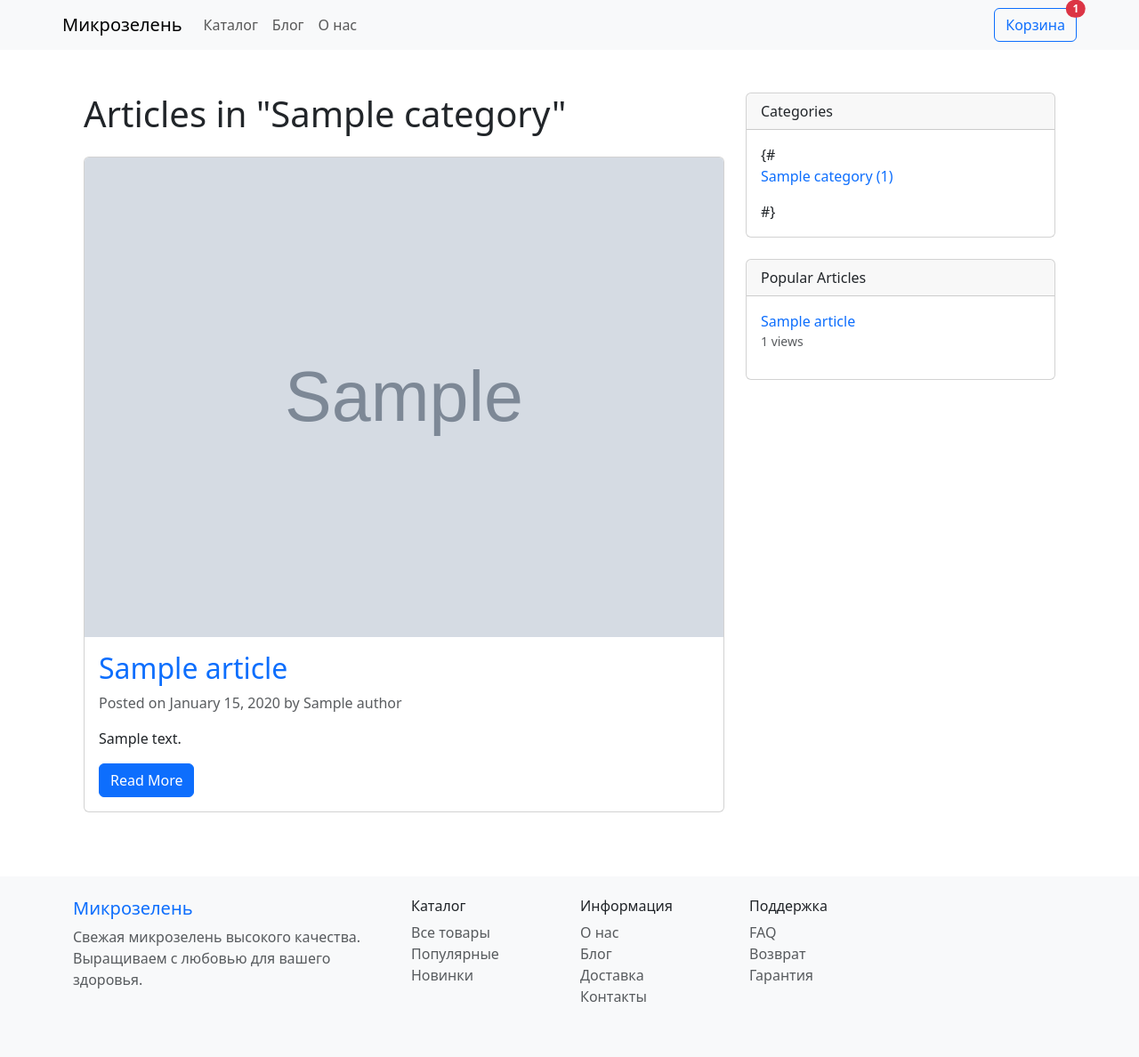
After one commit to vld-bgdn/store_of_seeds, a Django app: template templates/blog/category_article_list.html in a window 1280 px wide. The commit adds this page. Shown: the whole page at 89% size. Run offline with Django 5.2, Linux system fonts and the light colour scheme; the template is opened without the code that fills it: most values are stand-ins (such as "Sample title", 1, 10 or a date in 2020); grey boxes marked "Sample" are stand-in pictures.

Commit message:
update blog and pages app, fix model and templates

```diff
--- a/apps/pages/models.py
+++ b/apps/pages/models.py
@@ -1,6 +1,7 @@
 from django.db import models
 from django.utils.translation import gettext_lazy as _
 from model_utils.models import TimeStampedModel
+from django_ckeditor_5.fields import CKEditor5Field
 
 
 class Page(TimeStampedModel):
@@ -8,7 +9,8 @@ class Page(TimeStampedModel):
 
     title = models.CharField(_("title"), max_length=200)
     slug = models.SlugField(_("slug"), max_length=200, unique=True)
-    content = models.TextField(_("content"))
+    # content = models.TextField(_("content"))
+    content = CKEditor5Field(_("content"), config_name="extends")
     is_active = models.BooleanField(_("is active"), default=True)
     meta_title = models.CharField(_("meta title"), max_length=200, blank=True)
     meta_description = models.TextField(_("meta description"), blank=True)
--- /dev/null
+++ b/templates/blog/_sidebar.html
@@ -0,0 +1,34 @@
+<div class="card mb-4">
+    <div class="card-header">
+        Categories
+    </div>
+    <div class="card-body">
+        {# <ul class="list-unstyled">
+            {% for category in categories %}
+            <li class="mb-2">
+                <a href="{% url 'blog:category_article_list' category.slug %}" class="text-decoration-none">
+                    {{ category.name }} ({{ category.article_count }})
+                </a>
+            </li>
+            {% endfor %}
+        </ul> #}
+    </div>
+</div>
+
+<div class="card">
+    <div class="card-header">
+        Popular Articles
+    </div>
+    <div class="card-body">
+        <ul class="list-unstyled">
+            {% for article in popular_articles %}
+            <li class="mb-2">
+                <a href="{% url 'blog:article_detail' article.slug %}" class="text-decoration-none">
+                    {{ article.title }}
+                </a>
+                <small class="text-muted d-block">{{ article.view_count }} views</small>
+            </li>
+            {% endfor %}
+        </ul>
+    </div>
+</div>
--- /dev/null
+++ b/templates/blog/category_article_list.html
@@ -0,0 +1,41 @@
+{% extends "base.html" %}
+
+{% block title %}{{ category.name }} Articles - Microgreens Store{% endblock %}
+
+{% block content %}
+<div class="container my-5">
+    <div class="row">
+        <div class="col-lg-8">
+            <h1 class="mb-4">Articles in "{{ category.name }}"</h1>
+
+            {% for article in articles %}
+            <div class="card mb-4">
+                {% if article.image %}
+                <img src="{{ article.image.url }}" class="card-img-top" alt="{{ article.title }}">
+                {% endif %}
+                <div class="card-body">
+                    <h2 class="card-title">
+                        <a href="{% url 'blog:article_detail' article.slug %}" class="text-decoration-none">
+                            {{ article.title }}
+                        </a>
+                    </h2>
+                    <p class="text-muted">
+                        Posted on {{ article.published_at|date:"F j, Y" }} by {{ article.author.get_full_name }}
+                    </p>
+                    <p class="card-text">{{ article.short_description }}</p>
+                    <a href="{% url 'blog:article_detail' article.slug %}" class="btn btn-primary">
+                        Read More
+                    </a>
+                </div>
+            </div>
+            {% endfor %}
+
+            {% include 'includes/_pagination.html' %}
+        </div>
+
+        <div class="col-lg-4">
+            {% include 'blog/_sidebar.html' %}
+        </div>
+    </div>
+</div>
+{% endblock %}
--- a/templates/includes/_header.html
+++ b/templates/includes/_header.html
@@ -10,10 +10,10 @@
                     <a class="nav-link" href="{% url 'products:category_list' %}">Каталог</a>
                 </li>
                 <li class="nav-item">
-                    <a class="nav-link" href="#">Блог</a>
+                    <a class="nav-link" href="{% url 'blog:article_list' %}">Блог</a>
                 </li>
                 <li class="nav-item">
-                    <a class="nav-link" href="#">О нас</a>
+                    <a class="nav-link" href="{% url 'pages:page_detail' slug='o-nas' %}">О нас</a>
                 </li>
             </ul>
             <div class="d-flex">
--- /dev/null
+++ b/templates/includes/_navigation.html
@@ -0,0 +1,3 @@
+<li class="nav-item">
+    <a class="nav-link" href="{% url 'blog:article_list' %}">Blog</a>
+</li>
--- /dev/null
+++ b/templates/includes/_pagination.html
@@ -0,0 +1,37 @@
+{% if page_obj.has_other_pages %}
+<nav aria-label="Page navigation">
+    <ul class="pagination justify-content-center">
+        {% if page_obj.has_previous %}
+        <li class="page-item">
+            <a class="page-link" href="?page={{ page_obj.previous_page_number }}" aria-label="Previous">
+                <span aria-hidden="true">&laquo;</span>
+            </a>
+        </li>
+        {% else %}
+        <li class="page-item disabled">
+            <span class="page-link">&laquo;</span>
+        </li>
+        {% endif %}
+
+        {% for i in page_obj.paginator.page_range %}
+        {% if page_obj.number == i %}
+        <li class="page-item active"><span class="page-link">{{ i }}</span></li>
+        {% else %}
+        <li class="page-item"><a class="page-link" href="?page={{ i }}">{{ i }}</a></li>
+        {% endif %}
+        {% endfor %}
+
+        {% if page_obj.has_next %}
+        <li class="page-item">
+            <a class="page-link" href="?page={{ page_obj.next_page_number }}" aria-label="Next">
+                <span aria-hidden="true">&raquo;</span>
+            </a>
+        </li>
+        {% else %}
+        <li class="page-item disabled">
+            <span class="page-link">&raquo;</span>
+        </li>
+        {% endif %}
+    </ul>
+</nav>
+{% endif %}
```
Also changed, not shown: apps/blog/urls.py (added, +14 -0 lines), apps/blog/views.py (added, +88 -0 lines), config/urls.py (+7 -4 lines), templates/blog/article_detail.html (added, +79 -0 lines), templates/blog/article_list.html (added, +78 -0 lines), apps/blog/migrations/0002_delete_articlecategory.py (added), apps/pages/migrations/0002_alter_page_content.py (added).
